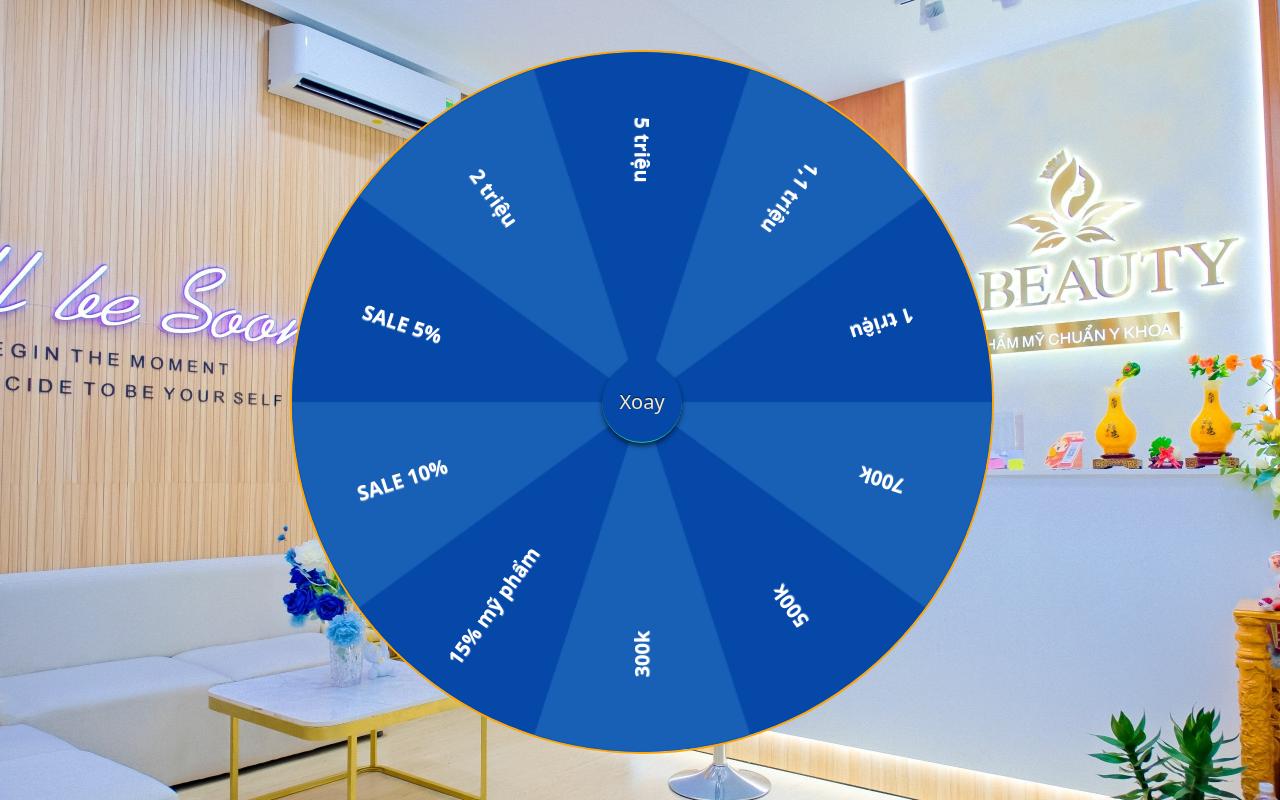
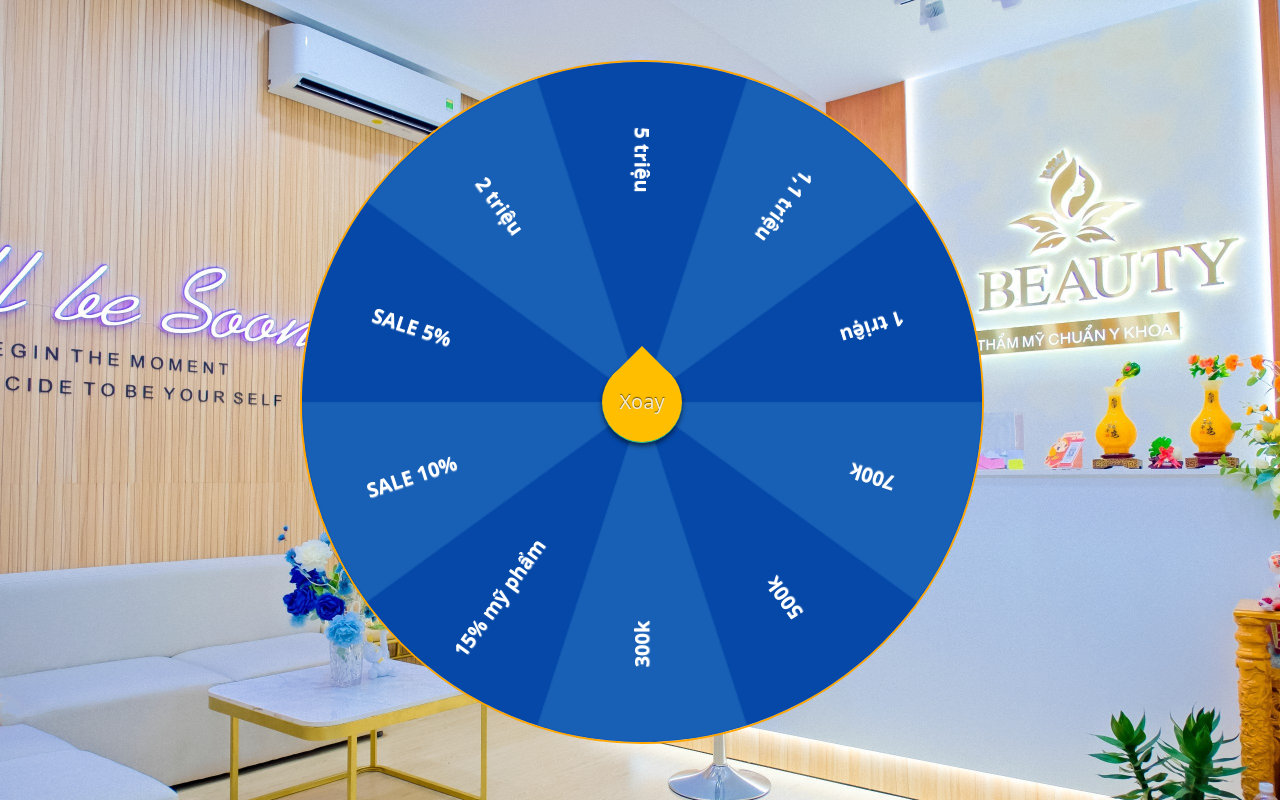
Before and after one commit to huubvKaopiz/sbeauty-lucky, a plain HTML site: page LT Sẹo.html in a window 1280 px wide. Drawn offline with Linux system fonts and the light colour scheme; some packages are replaced by stand-ins of ours; a script that the page names is missing.

Commit message:
Thu Nov 30 07:04:54 +07 2023

```diff
--- a/css/hc-canvas-luckwheel.css
+++ b/css/hc-canvas-luckwheel.css
@@ -7,8 +7,8 @@
 
 .hc-luckywheel {
   position: relative;
-  width: 700px; /*Change this when change size*/
-  height: 700px; /*Change this when change size*/
+  width: 680px; /*Change this when change size*/
+  height: 680px; /*Change this when change size*/
   border-radius: 50%;
   border: 2px solid orange;
   /* box-shadow: 0 2px 3px #333, 0 0 2px #000; */
@@ -18,8 +18,8 @@
   position: fixed;
   top: 50%;
   left: 50%;
-  margin-top: -350px;
-  margin-left: -350px;
+  margin-top: -340px;
+  margin-left: -340px;
 }
 
 .hc-luckywheel-container {
@@ -71,9 +71,9 @@
   /* width: 50px; */
   margin: 0 auto;
   text-align: center;
-  -webkit-transform-origin: 50% 350px; /*Change this when change size*/
-  -ms-transform-origin: 50% 350px; /*Change this when change size*/
-  transform-origin: 50% 350px; /*Change this when change size*/
+  -webkit-transform-origin: 50% 340px; /*Change this when change size*/
+  -ms-transform-origin: 50% 340px; /*Change this when change size*/
+  transform-origin: 50% 340px; /*Change this when change size*/
 }
 
 .hc-luckywheel-item span p {
@@ -90,14 +90,14 @@
 
 .hc-luckywheel-btn {
   position: absolute;
-  left: 310px; /*Change this when change size*/
-  top: 310px; /*Change this when change size*/
+  left: 300px; /*Change this when change size*/
+  top: 300px; /*Change this when change size*/
   z-index: 3;
   width: 80px;
   height: 80px;
   border-radius: 50%;
   color: #f4e9cc;
-  background-color: #0548a8;
+  background-color: #ffbf00;
   line-height: 80px;
   text-align: center;
   font-size: 20px;
@@ -118,18 +118,17 @@
   border-width: 30px;
   border-style: solid;
   border-color: transparent;
-  border-bottom-color: #0548a8;
+  border-bottom-color: #ffbf00;
 }
 
 .hc-luckywheel-btn.disabled {
   pointer-events: none;
-  background: blue;
-  color: #0548a8;
+  background: #ffbf00;
 }
 
-.hc-luckywheel-btn.disabled::after {
+/* .hc-luckywheel-btn.disabled::after {
   border-bottom-color: #0548a8;
-}
+} */
 
 body {
   margin: 0;
```
